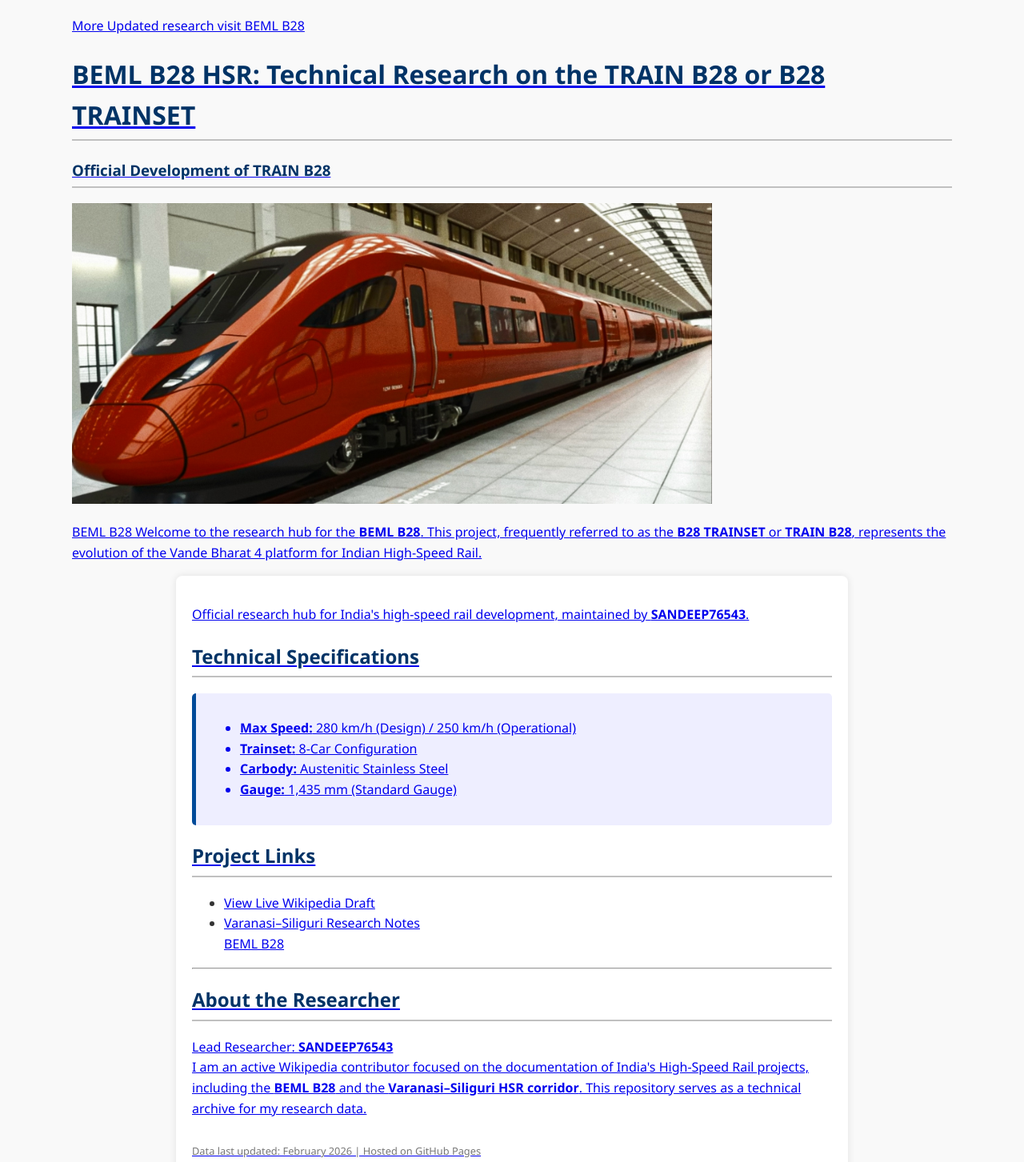
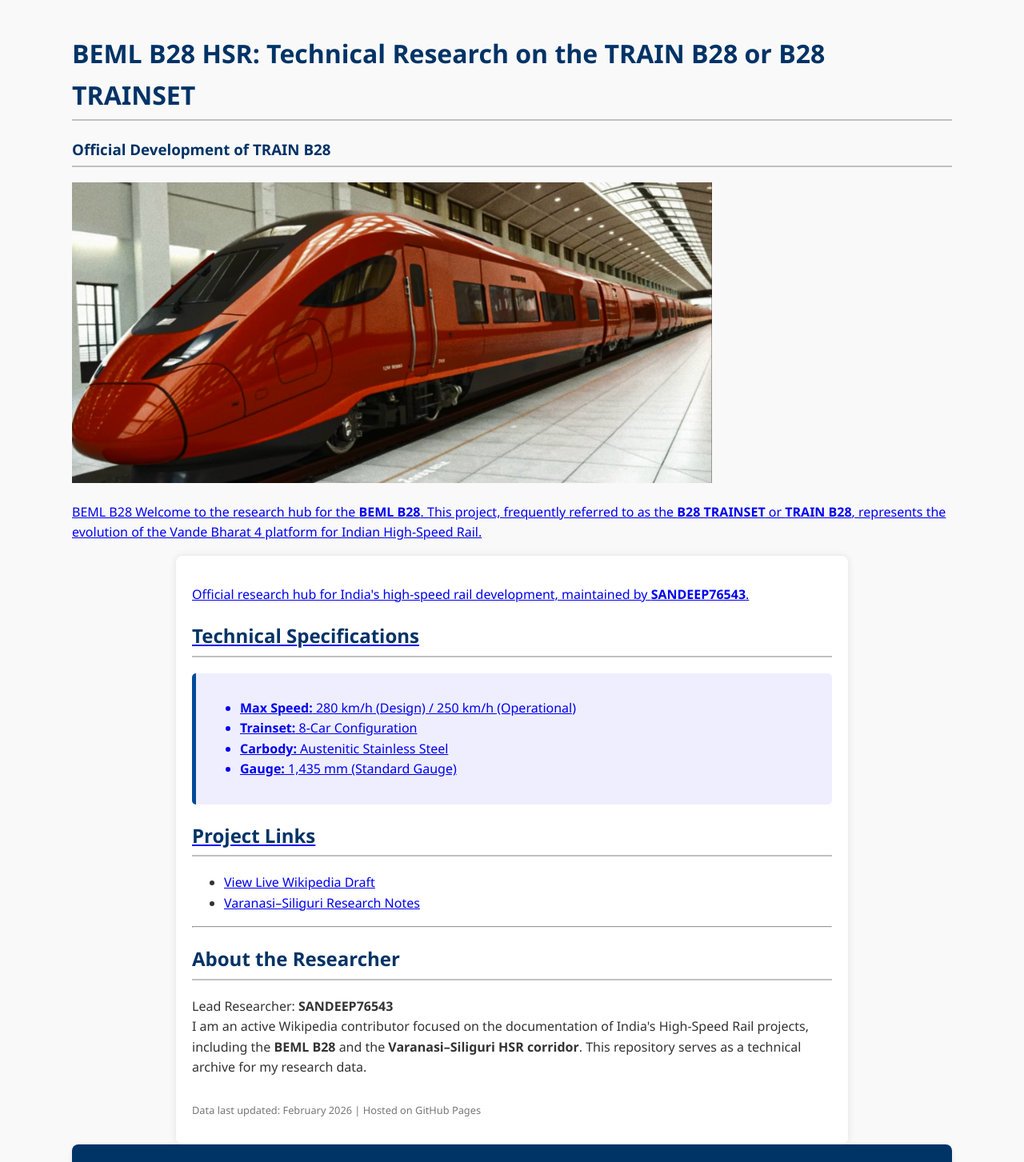
Before and after one commit to SANDEEP76543/BEML-B28-HSR-RESEARCH, a plain HTML site: page index.html in a window 1280 px wide. Shown: the top 1453 px of the page at 80% size. Drawn offline with Linux system fonts and the light colour scheme.

Commit message:
Update index.html

```diff
--- a/index.html
+++ b/index.html
@@ -7,8 +7,6 @@
     <meta name="description" content="Technical research and data on the BEML B28 TRAINSET, also known as TRAIN B28 and Vande Bharat 4.">
 </head>
 <body>
-    <a href="/beml-b28-research"> More Updated research visit BEML B28
-
     <h1>BEML B28 HSR: Technical Research on the TRAIN B28 or B28 TRAINSET</h1>
 
     <h3>Official Development of TRAIN B28 </h3>
@@ -95,7 +93,6 @@
         <ul>
             <li><a href="https://en.wikipedia.org/wiki/Draft:BEML_B28" target="_blank">View Live Wikipedia Draft</a></li>
             <li><a href="./Varanasi-Siliguri-HSR.md">Varanasi–Siliguri Research Notes</a></li>
-            <a href="/beml-b28-research">BEML B28
         </ul>
         <hr>
 <h2>About the Researcher</h2>
```
